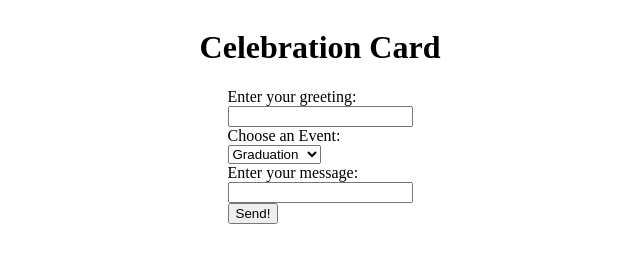
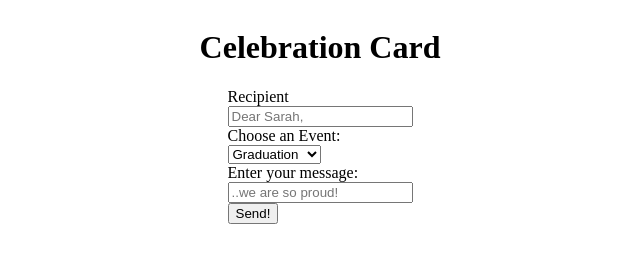
Before and after one commit to TaroSchenker/Celebration-Card, a website: page index.html in a window 1280 px wide. Shown: the whole page, without its empty margins (320-960 px from the left). Drawn offline with Linux system fonts and the light colour scheme.

Commit message:
updated form

```diff
--- a/index.html
+++ b/index.html
@@ -13,11 +13,11 @@
           <h1>Celebration Card</h1>
         <div id="form-container">
             <form id="greeting-cardForm">
-                <label for="greetingText">Enter your greeting:</label>
-                  <input type="text" id="greetingText" name="greetingText">
+                <label for="greetingText">Recipient</label>
+                  <input type="text" id="greetingText" name="greetingText" placeholder="Dear Sarah,">
                 <label for="event-select">Choose an Event:</label>
                 <select name="event" id="eventSelect" name="eventSelect">
-                    <option value="Graduation">Graduation</option>--Please choose an option--</option>
+                    <option value="Congratulations on your Graduation!">Graduation</option>--Please choose an option--</option>
                     <option value="Happy Hanukkah">Hanukkah</option>
                     <option value="Happy Birthday">Birthday</option>
                     <option value="Merry Christmas">Christmas</option>
@@ -26,7 +26,7 @@
                     <option value="HappyAnniversary">Anniversary</option>
                 </select>
                 <label for="message">Enter your message:</label>
-                    <input type="text-area" id="message" name="message"/>
+                    <input type="text" id="message" name="message" placeholder="..we are so proud!"/>
                     <input type="submit" value='Send!' name='submit'/>
              </form>
         </div>
```
